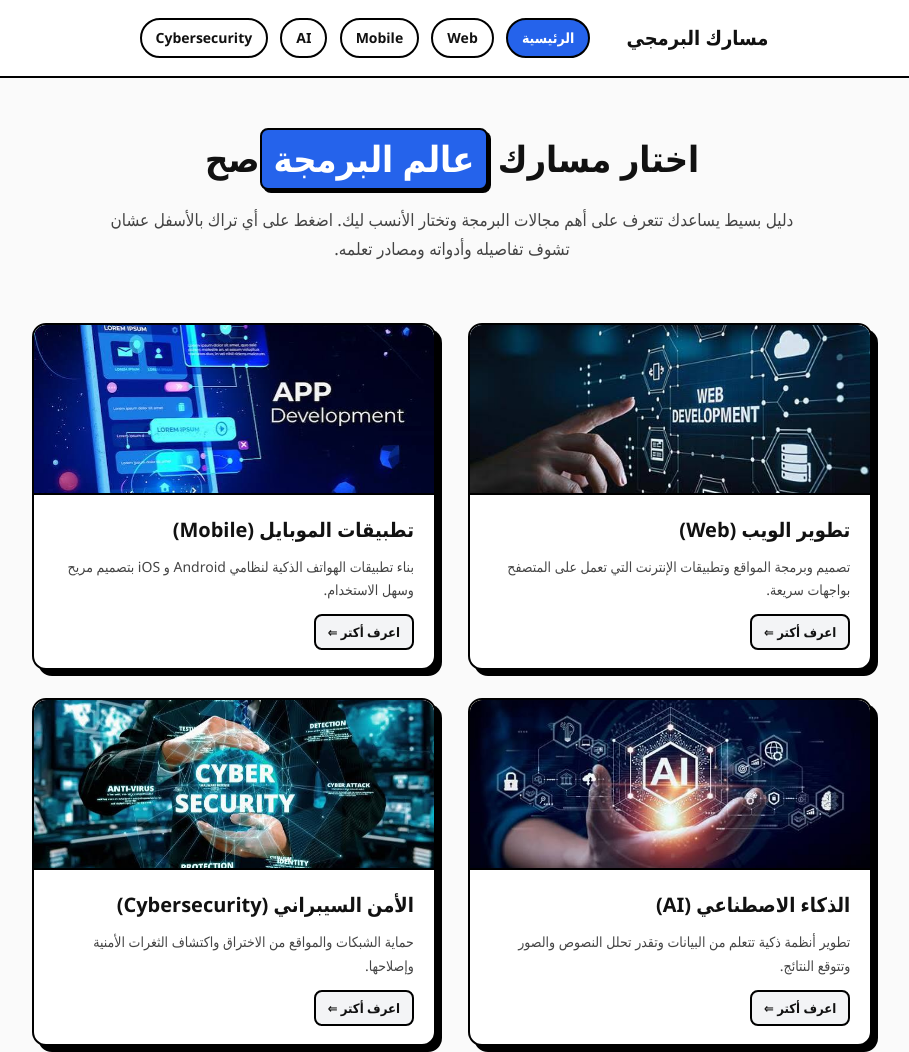
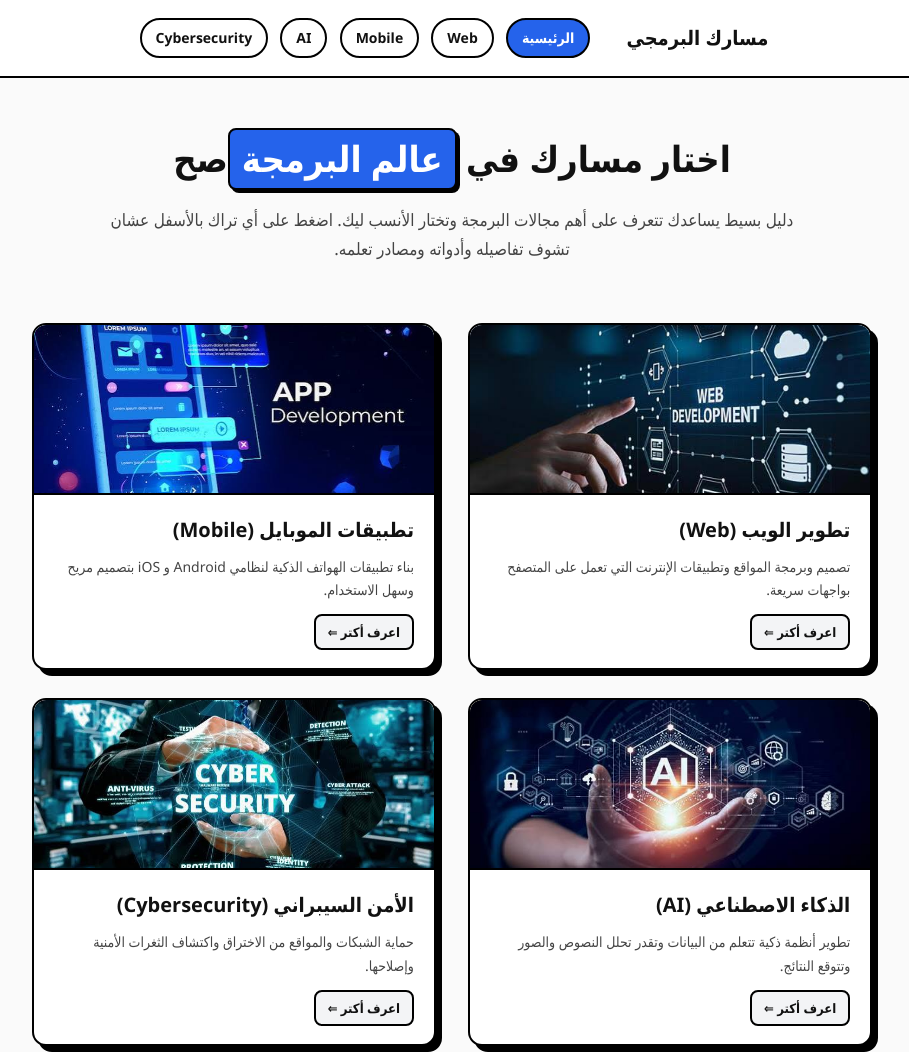
Before and after one commit to OmarTarshan/WebProject, a plain HTML site: page index.html in a window 1280 px wide. Shown: the top 1052 px of the page, without its empty margins (188-1097 px from the left). Drawn offline with Linux system fonts and the light colour scheme.

Commit message:
Update index.html

```diff
--- a/index.html
+++ b/index.html
@@ -19,7 +19,7 @@
   </div>
 
   <div class="heading">
-    <h1 >اختار مسارك <span class="blue">عالم البرمجة</span>صح</h1>
+    <h1>اختار مسارك في  <span class="blue">عالم البرمجة</span>صح</h1>
     <p>
       دليل بسيط يساعدك تتعرف على أهم مجالات البرمجة وتختار الأنسب ليك.
       اضغط على أي تراك بالأسفل عشان تشوف تفاصيله وأدواته ومصادر تعلمه.
```
